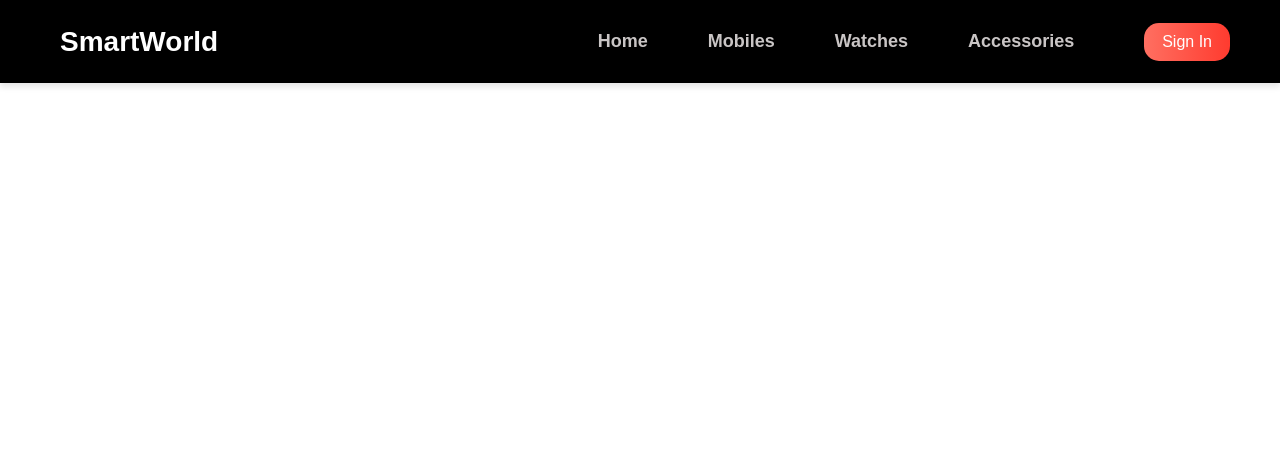
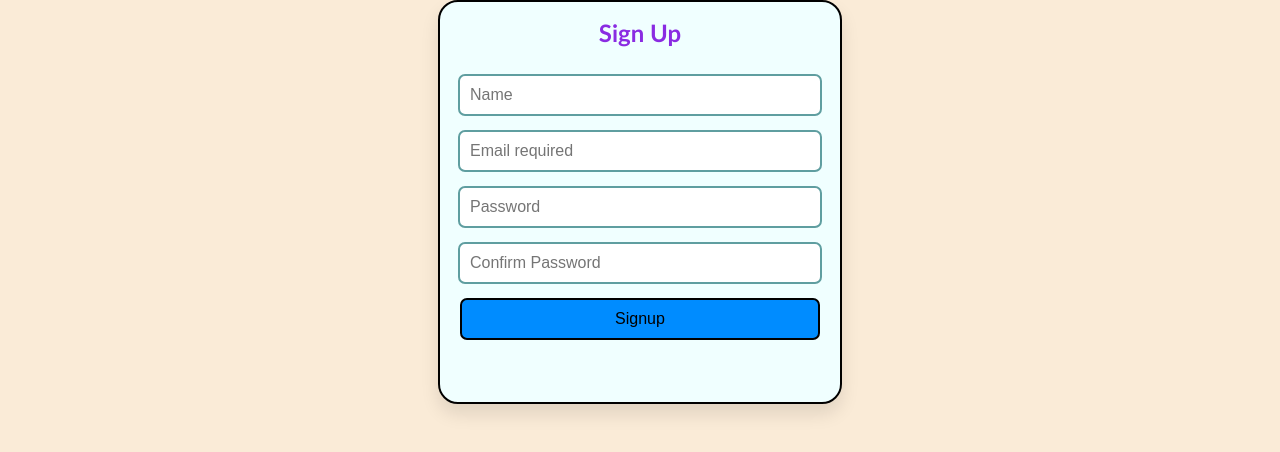
Before and after one commit to HarmanDhiman371/Project-2, a React (Create React App) app in the folder client/: page /signup in a window 1280 px wide. Shown: the top 452 px of the page. Built offline with nearby package versions, Linux system fonts and the light colour scheme.

Commit message:
creating signup page

```diff
--- a/client/package.json
+++ b/client/package.json
@@ -3,12 +3,16 @@
   "version": "0.1.0",
   "private": true,
   "dependencies": {
+    "@react-three/drei": "^10.1.2",
+    "@react-three/fiber": "^9.1.2",
     "@testing-library/dom": "^10.4.0",
     "@testing-library/jest-dom": "^6.6.3",
     "@testing-library/react": "^16.2.0",
     "@testing-library/user-event": "^13.5.0",
+    "framer-motion": "^12.16.0",
     "react": "^19.0.0",
     "react-dom": "^19.0.0",
+    "react-icons": "^5.5.0",
     "react-router-dom": "^7.4.0",
     "react-scripts": "5.0.1",
     "react-slick": "^0.30.3",
--- a/client/src/App.js
+++ b/client/src/App.js
@@ -5,17 +5,18 @@ import Main from './Pages/Main';
 import Branding from './Pages/branding';
 import MobilePage from './Pages/mobiles';
 import ProductSlider from './components/ProductSlider';
-
+import Signup from "./Pages/Signup.js";
 function App() {
   return (
     <Router>
       <div className="App">
-        <Navbar />
+        {/* <Navbar /> */}
         <Routes>
           <Route path="/" element={<Main />} />
           <Route path="/mobiles" element={<MobilePage />} />
           <Route path="/branding" element={<Branding />} />
           <Route path="/products" element={<ProductSlider />} />
+          <Route path="/signup" element = {<Signup/>}/>
         </Routes>
       </div>
     </Router>
--- a/client/src/Pages/Main.js
+++ b/client/src/Pages/Main.js
@@ -1,6 +1,5 @@
 import React from "react";
-import './body.css';
-
+ import "./body.css";
 const Body = () => {
     return (
         <div className="main">
@@ -12,7 +11,7 @@ const Body = () => {
                     Discover the latest in mobile technology, smartwatches, and laptops.
                     Experience cutting-edge designs and unparalleled performance.
                 </p>
-                <button className="explore-btn">Explore Now</button>
+                <a href="/signup"><button className="explore-btn" src="/signup">Explore Now</button></a>
             </div>
             <div className="img-part"><img src="https://mcprod.tescomobile.com/media/wysiwyg/handsets/apple/iphone-16/display_small_2x.png?600061f54630" alt="" className="im" /></div>
         </div>
--- /dev/null
+++ b/client/src/Pages/Signup.js
@@ -0,0 +1,21 @@
+import React from 'react';
+import "../Styles/Signup.css";
+
+const Signup = () => {
+    return (
+        <div className="Signup">
+            <div className="signup-container">
+                <h1 className='signup-heading'> Sign Up</h1>
+                <div className="signup-form">
+                     <input type="text"  placeholder='Name' required/>
+                      <input type="text"  placeholder='Email required'/>
+                    <input type="text"  placeholder='Password' required/>
+                    <input type="text"  placeholder='Confirm Password' required/>
+                    <button className='signup-button' type='submit'>Signup</button>
+                </div>
+            </div>
+        </div>
+    );
+}
+
+export default Signup;
--- a/client/src/Pages/body.css
+++ b/client/src/Pages/body.css
@@ -90,19 +90,18 @@
   display: flex;
   justify-content: center;
   align-items: end;
-  /* background-image: url('https://static1.pocketlintimages.com/wordpress/wp-content/uploads/2024/09/iphone-16-pro-thumbnail.jpg');
-  background-image: url('https://mcprod.tescomobile.com/media/wysiwyg/handsets/apple/iphone-16/display_small_2x.png?600061f54630'); */
+  /* background-image: url('https://static1.pocketlintimages.com/wordpress/wp-content/uploads/2024/09/iphone-16-pro-thumbnail.jpg'); */
+  /* background-image: url('https://mcprod.tescomobile.com/media/wysiwyg/handsets/apple/iphone-16/display_small_2x.png?600061f54630'); */
   background-position: center;
   background-size: cover;
   animation: fadeIn 1s ease-in-out;
 }
- .im{
-    width: auto;
-    height: 80%;
 
- }
+.im {
+  width: auto;
+  height: 80%;
+}
 
-/* Media query for responsiveness */
 @media (max-width: 900px) {
   .outer {
     flex-direction: column;
@@ -165,7 +164,8 @@
     padding: 1rem;
   }
 }
-.branding{
+
+.branding {
   border: 2px solid red;
   height: 500px;
   width: 100%;
@@ -174,10 +174,10 @@
   justify-content: space-evenly;
   background-color: #0a0a0a;
 }
-.ad{
+
+.ad {
   height: 300px;
   width: 300px;
   border-radius: 30px;
-  /* border: 2px solid blue; */
-background-color: rgb(242, 242, 242);
+  background-color: rgb(242, 242, 242);
 }
--- /dev/null
+++ b/client/src/Styles/Signup.css
@@ -0,0 +1,45 @@
+body{
+    background-color: antiquewhite;
+}
+.signup-container{
+    border: 2px solid black;
+    /* display: flex; */
+    justify-self: center;
+    background-color: azure;
+    border-radius: 20px;
+    align-self: center;
+   /* margin-top: 10%; */
+    height: 400px;
+    box-shadow: 0 10px 18px rgba(0,0,0,0.1);
+    width: 400px;
+}
+.signup-heading{
+    text-align: center;
+    justify-self: center;
+    font-size: 24px;
+    color: blueviolet;
+    margin-bottom: 20px;;
+    font-family: 'Gill Sans', 'Gill Sans MT', Calibri, 'Trebuchet MS', sans-serif;
+}
+input{
+    width:85%;
+    margin:7px ;
+    padding: 10px ;
+    border: 2px solid cadetblue;
+    font-size: 16px;
+    border-radius: 7px;
+}
+.signup-button{
+    width: 90%;
+    background-color: rgb(0, 140, 255);
+    padding: 10px 12px;
+    margin:7px;
+    font-size: 16px;
+    border: 2px solid black;
+    border-radius: 7px;
+    cursor: pointer;
+    transition: background-color 0.3s ease;
+}
+.signup-button:hover{
+    text-decoration: underline;
+}
```
Also changed, not shown: 1 other file (tests, documents, lock files or other folders).
